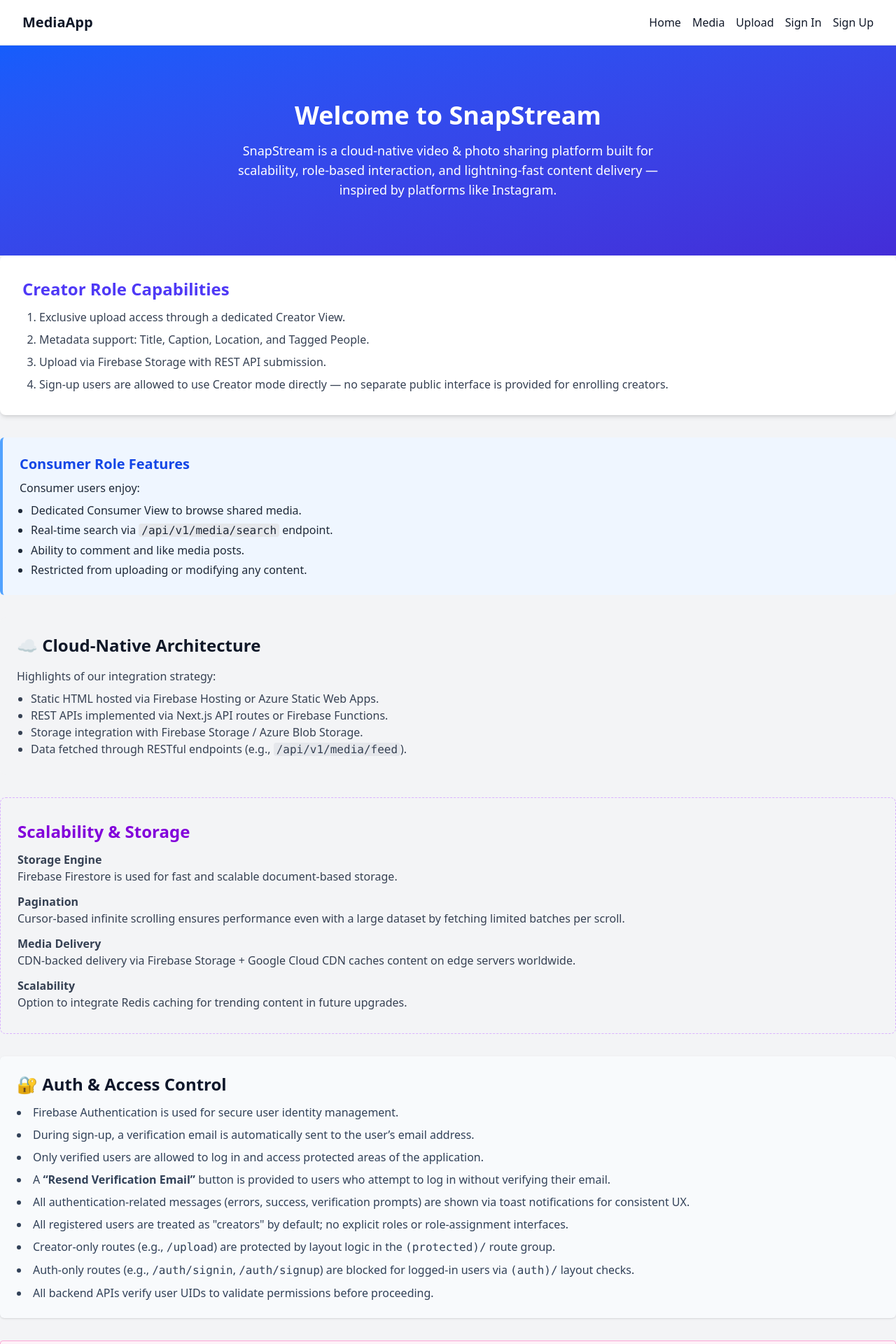
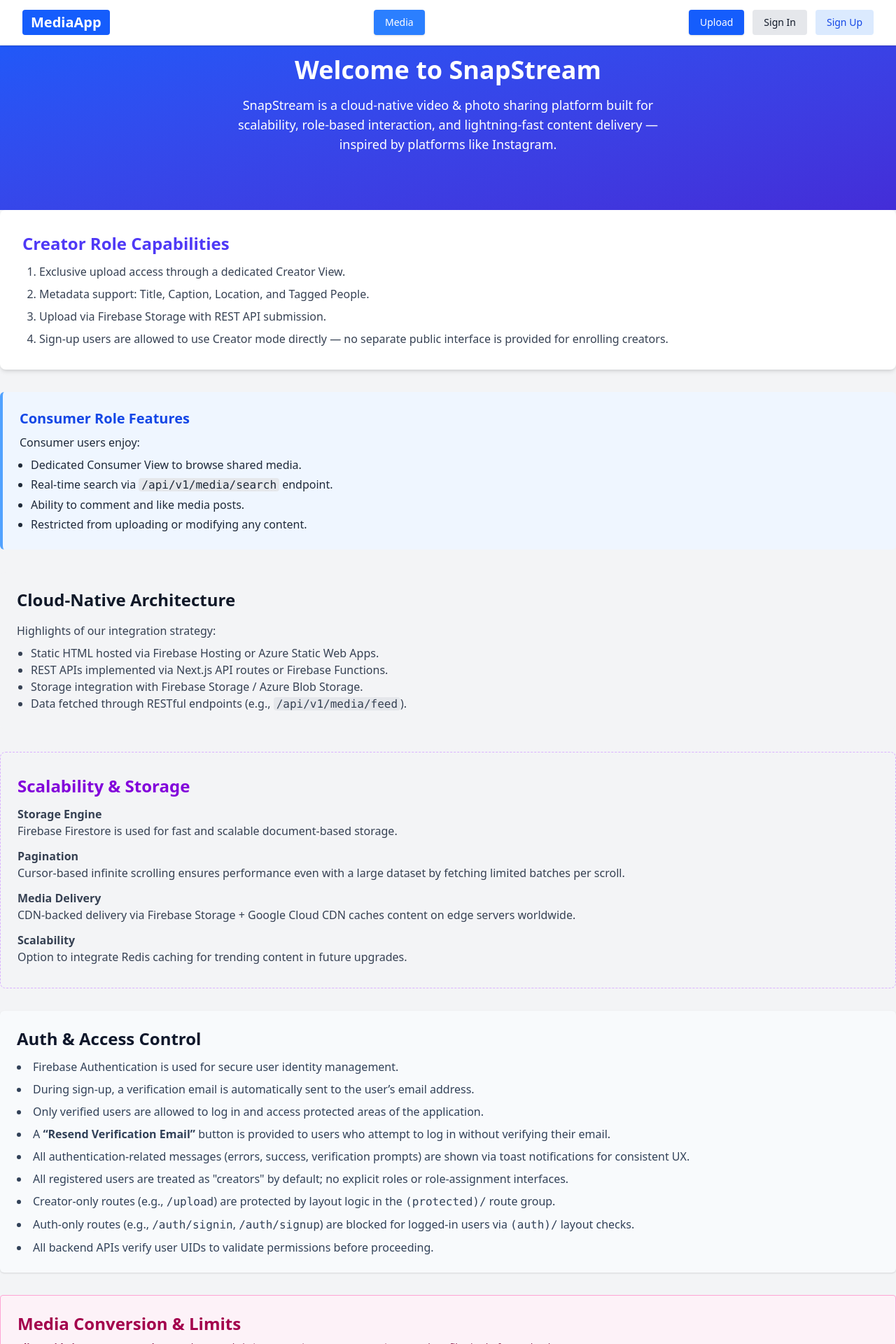
Before and after one commit to Salman-Irfan/nextjsMediaAppFirebase, a Next.js app: page / in a window 1280 px wide. Shown: the top 1920 px of the page at 70% size. Built offline with nearby package versions, Linux system fonts and the light colour scheme; no server answers.

Commit message:
home page with some refactorations

```diff
--- a/package.json
+++ b/package.json
@@ -13,6 +13,7 @@
     "axios": "^1.9.0",
     "browser-image-compression": "^2.0.2",
     "firebase": "^11.6.1",
+    "lucide-react": "^0.507.0",
     "next": "15.3.1",
     "react": "^19.0.0",
     "react-dom": "^19.0.0",
--- a/src/components/layouts/Navbar.jsx
+++ b/src/components/layouts/Navbar.jsx
@@ -1,60 +1,88 @@
-'use client'
-import Link from 'next/link'
-import { useState, useEffect } from 'react'
-import { onAuthStateChanged, signOut } from 'firebase/auth'
-import { auth } from '@/firebase/config'
+'use client';
+import Link from 'next/link';
+import { usePathname } from 'next/navigation';
+import { useState, useEffect } from 'react';
+import { onAuthStateChanged, signOut } from 'firebase/auth';
+import { auth } from '@/firebase/config';
+import { ChevronDown } from 'lucide-react';
 
 const Navbar = () => {
-  const [isOpen, setIsOpen] = useState(false)
-  const [user, setUser] = useState(null)
-  const [showDropdown, setShowDropdown] = useState(false)
+  const [isOpen, setIsOpen] = useState(false);
+  const [user, setUser] = useState(null);
+  const [showDropdown, setShowDropdown] = useState(false);
+  const pathname = usePathname();
 
   useEffect(() => {
     const unsubscribe = onAuthStateChanged(auth, (currentUser) => {
-      setUser(currentUser)
-    })
-    return () => unsubscribe()
-  }, [])
+      setUser(currentUser);
+    });
+    return () => unsubscribe();
+  }, []);
 
   const handleLogout = async () => {
-    await signOut(auth)
-    setShowDropdown(false)
-  }
+    await signOut(auth);
+    setShowDropdown(false);
+  };
+
+  const isHome = pathname === '/';
+  const isMedia = pathname === '/media';
+  const isUpload = pathname === '/upload';
 
   return (
-    <nav className="bg-white dark:bg-gray-900 border-b border-gray-200 dark:border-gray-700">
+    <nav className="fixed top-0 left-0 w-full z-50 bg-white dark:bg-gray-900 border-b border-gray-200 dark:border-gray-700 shadow">
       <div className="max-w-screen-xl mx-auto px-4 sm:px-6 lg:px-8">
         <div className="flex justify-between items-center h-16">
-          <Link href="/" className="text-xl font-semibold text-gray-900 dark:text-white">
+          {/* App Name */}
+          <Link
+            href="/"
+            className={`text-xl font-bold px-3 py-1 rounded cursor-pointer ${
+              isHome
+                ? 'bg-blue-600 text-white'
+                : 'text-gray-900 dark:text-white'
+            }`}
+          >
             MediaApp
           </Link>
 
-          <div className="flex md:hidden">
-            <button
-              onClick={() => setIsOpen(!isOpen)}
-              className="text-gray-900 dark:text-white focus:outline-none"
+          {/* Center nav item */}
+          <div className="hidden md:flex items-center justify-center flex-1">
+            <Link
+              href="/media"
+              className={`text-sm px-4 py-2 rounded shadow transition cursor-pointer ${
+                isUpload
+                  ? 'bg-gray-300 dark:bg-gray-700 text-gray-500 dark:text-gray-400 '
+                  : 'bg-blue-500 hover:bg-blue-600 text-white'
+              }`}
             >
-              ☰
-            </button>
+              Media
+            </Link>
           </div>
 
-          <div className="hidden md:flex items-center space-x-4">
-            <Link href="/" className="text-gray-900 dark:text-white hover:underline">
-              Home
-            </Link>
-            <Link href="/media" className="text-gray-900 dark:text-white hover:underline">
-              Media
-            </Link>
-            <Link href="/upload" className="text-gray-900 dark:text-white hover:underline">
+          {/* Right Section */}
+          <div className="hidden md:flex items-center space-x-3">
+            <Link
+              href="/upload"
+              className={`text-sm px-4 py-2 rounded shadow transition cursor-pointer ${
+                isMedia
+                  ? 'bg-gray-300 dark:bg-gray-700 text-gray-500 dark:text-gray-400 '
+                  : 'bg-blue-600 hover:bg-blue-700 text-white'
+              }`}
+            >
               Upload
             </Link>
 
             {!user ? (
               <>
-                <Link href="/auth/signin" className="text-gray-900 dark:text-white hover:underline">
+                <Link
+                  href="/auth/signin"
+                  className="bg-gray-200 dark:bg-gray-700 dark:text-white text-gray-900 text-sm px-4 py-2 rounded hover:bg-gray-300 dark:hover:bg-gray-600 transition cursor-pointer"
+                >
                   Sign In
                 </Link>
-                <Link href="/auth/signup" className="text-gray-900 dark:text-white hover:underline">
+                <Link
+                  href="/auth/signup"
+                  className="bg-blue-100 dark:bg-blue-900 dark:text-white text-blue-700 text-sm px-4 py-2 rounded hover:bg-blue-200 dark:hover:bg-blue-800 transition cursor-pointer"
+                >
                   Sign Up
                 </Link>
               </>
@@ -62,12 +90,13 @@
               <div className="relative">
                 <button
                   onClick={() => setShowDropdown(!showDropdown)}
-                  className="text-gray-900 dark:text-white font-medium hover:underline"
+                  className="bg-gray-100 dark:bg-gray-700 text-gray-800 dark:text-white text-sm px-4 py-2 rounded inline-flex items-center hover:bg-gray-200 dark:hover:bg-gray-600 transition cursor-pointer"
                 >
                   {user.displayName || user.email}
+                  <ChevronDown className="w-4 h-4 ml-2" />
                 </button>
                 {showDropdown && (
-                  <div className="absolute right-0 mt-2 bg-white dark:bg-gray-800 border border-gray-300 dark:border-gray-600 rounded shadow-md z-10">
+                  <div className="absolute right-0 mt-2 bg-white dark:bg-gray-800 border border-gray-200 dark:border-gray-700 rounded shadow-lg z-10 cursor-pointer">
                     <button
                       onClick={handleLogout}
                       className="block w-full px-4 py-2 text-left text-sm text-gray-800 dark:text-white hover:bg-gray-100 dark:hover:bg-gray-700"
@@ -79,25 +108,49 @@
               </div>
             )}
           </div>
+
+          {/* Mobile Menu Icon */}
+          <div className="flex md:hidden">
+            <button
+              onClick={() => setIsOpen(!isOpen)}
+              className="text-gray-900 dark:text-white focus:outline-none"
+            >
+              ☰
+            </button>
+          </div>
         </div>
       </div>
 
       {/* Mobile Menu */}
       {isOpen && (
-        <div className="md:hidden px-4 pb-4 space-y-2">
-          <Link href="/" className="block text-gray-900 dark:text-white hover:underline">Home</Link>
-          <Link href="/media" className="block text-gray-900 dark:text-white hover:underline">Media</Link>
-          <Link href="/upload" className="block text-gray-900 dark:text-white hover:underline">Upload</Link>
+        <div className="md:hidden px-4 pb-4 space-y-2 bg-white dark:bg-gray-900 border-t border-gray-200 dark:border-gray-700">
+          <Link href="/media" className="block text-sm bg-blue-500 text-white px-3 py-2 rounded">
+            Media
+          </Link>
+          <Link
+            href="/upload"
+            className={`block text-sm px-3 py-2 rounded ${
+              isMedia
+                ? 'bg-gray-300 dark:bg-gray-700 text-gray-500 dark:text-gray-400 cursor-not-allowed'
+                : 'bg-blue-600 text-white'
+            }`}
+          >
+            Upload
+          </Link>
 
           {!user ? (
             <>
-              <Link href="/auth/signin" className="block text-gray-900 dark:text-white hover:underline">Sign In</Link>
-              <Link href="/auth/signup" className="block text-gray-900 dark:text-white hover:underline">Sign Up</Link>
+              <Link href="/auth/signin" className="block text-sm bg-gray-200 dark:bg-gray-700 text-gray-800 dark:text-white px-3 py-2 rounded">
+                Sign In
+              </Link>
+              <Link href="/auth/signup" className="block text-sm bg-blue-100 dark:bg-blue-900 text-blue-700 dark:text-white px-3 py-2 rounded">
+                Sign Up
+              </Link>
             </>
           ) : (
             <button
               onClick={handleLogout}
-              className="block text-left w-full text-gray-900 dark:text-white hover:underline"
+              className="block text-sm text-left w-full bg-gray-200 dark:bg-gray-700 text-gray-900 dark:text-white px-3 py-2 rounded"
             >
               Logout
             </button>
@@ -105,7 +158,7 @@
         </div>
       )}
     </nav>
-  )
-}
+  );
+};
 
-export default Navbar
+export default Navbar;
--- a/src/components/views/homeViews/AuthenticationAndRoles.jsx
+++ b/src/components/views/homeViews/AuthenticationAndRoles.jsx
@@ -4,7 +4,7 @@
   return (
     <section className="bg-slate-50 dark:bg-slate-800 p-6 rounded-md shadow mb-8">
       <h2 className="text-xl md:text-2xl font-bold text-slate-900 dark:text-slate-100 mb-3">
-        🔐 Auth & Access Control
+        Auth & Access Control
       </h2>
       <div className="text-slate-700 dark:text-slate-300">
         <ul className="list-inside list-disc space-y-2">
--- a/src/components/views/homeViews/CloudIntegrationDetails.jsx
+++ b/src/components/views/homeViews/CloudIntegrationDetails.jsx
@@ -4,7 +4,7 @@
   return (
     <div className="bg-gray-100 dark:bg-gray-800 rounded-lg p-6 mb-8">
       <h2 className="text-2xl text-gray-900 dark:text-white font-semibold mb-4">
-        ☁️ Cloud-Native Architecture
+        Cloud-Native Architecture
       </h2>
       <div className="space-y-2 text-gray-700 dark:text-gray-200">
         <p>Highlights of our integration strategy:</p>
--- a/src/components/views/homeViews/MediaConversionInfo.jsx
+++ b/src/components/views/homeViews/MediaConversionInfo.jsx
@@ -3,21 +3,20 @@
 const MediaConversionInfo = () => (
   <div className="rounded border border-pink-300 dark:border-pink-600 p-6 bg-pink-50 dark:bg-pink-900 mb-8">
     <h2 className="text-xl md:text-2xl font-semibold text-pink-800 dark:text-pink-200 mb-2">
-      🎞️ Media Conversion & Limits
+      Media Conversion & Limits
     </h2>
     <article className="text-sm text-pink-900 dark:text-pink-100 space-y-2">
       <p>
-        <strong>✔ Client-side image compression:</strong> Implemented via{" "}
+        <strong>Client-side image compression:</strong> Implemented via{" "}
         <code>browser-image-compression</code> to reduce file size before
         upload.
       </p>
       <p>
-        <strong>✖ Video compression:</strong> Not implemented; videos are
-        uploaded directly to Firebase Storage due to limitations in browser-side
-        processing.
+        Videos are uploaded directly to Firebase Storage due to limitations in
+        browser-side processing.
       </p>
       <p>
-        <strong>📏 Firebase Storage rules:</strong> Applied to enforce upload
+        <strong>Firebase Storage rules:</strong> Applied to enforce upload
         size limits and ensure fair usage under the free-tier quota.
       </p>
     </article>
```
Also changed, not shown: src/app/(protected)/media/page.jsx (+12 -13 lines), 1 other file (tests, documents, lock files or other folders).
